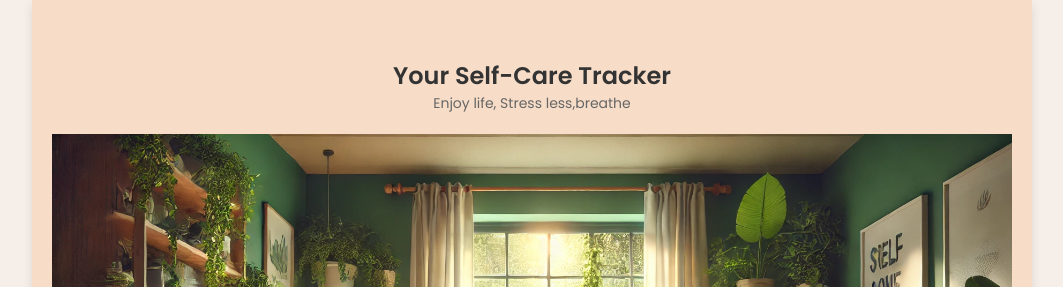
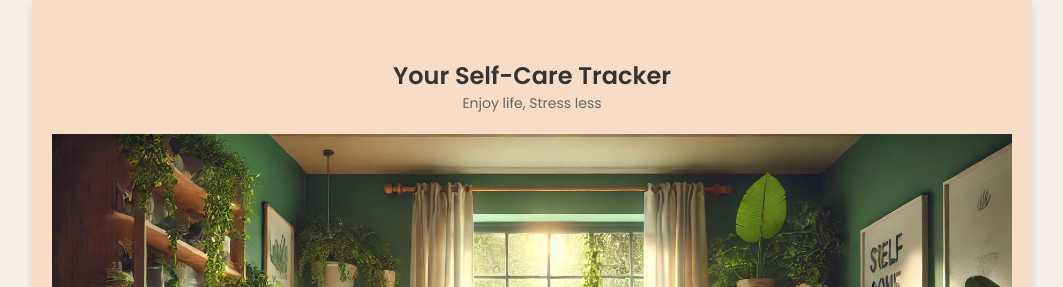
Before and after one commit to mirunaaf/SelfcareDocker, a Django app: page / in a window 1280 px wide. Shown: the top 287 px of the page, without its empty margins (108-1171 px from the left). Run offline with Django 5.2, Linux system fonts and the light colour scheme.

Commit message:
test pipeline

```diff
--- a/myapp/templates/myapp/index.html
+++ b/myapp/templates/myapp/index.html
@@ -11,7 +11,7 @@
 <body>
     <div class="container">
         <h1>Your Self-Care Tracker</h1>
-        <p class="subtitle">Enjoy life, Stress less,breathe</p>
+        <p class="subtitle">Enjoy life, Stress less</p>
         <div class="image-container">
              <img src="{% static 'myapp/images/image5.webp' %}" alt="Self-care image">
         </div>
```
